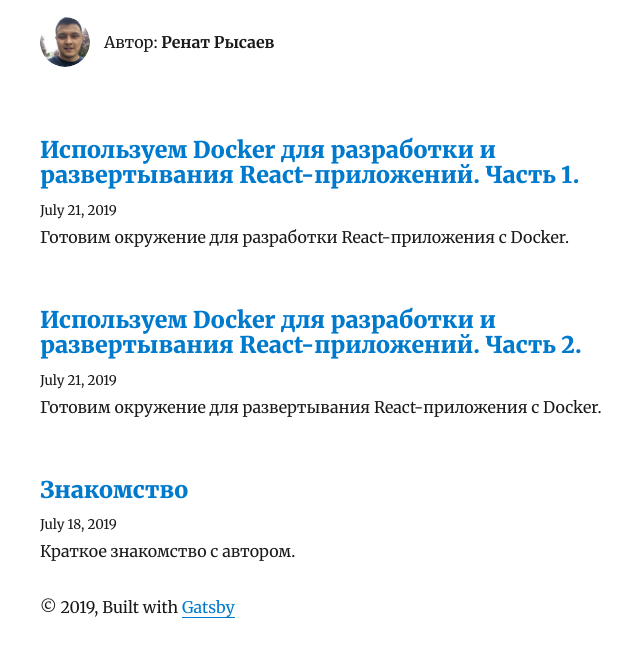
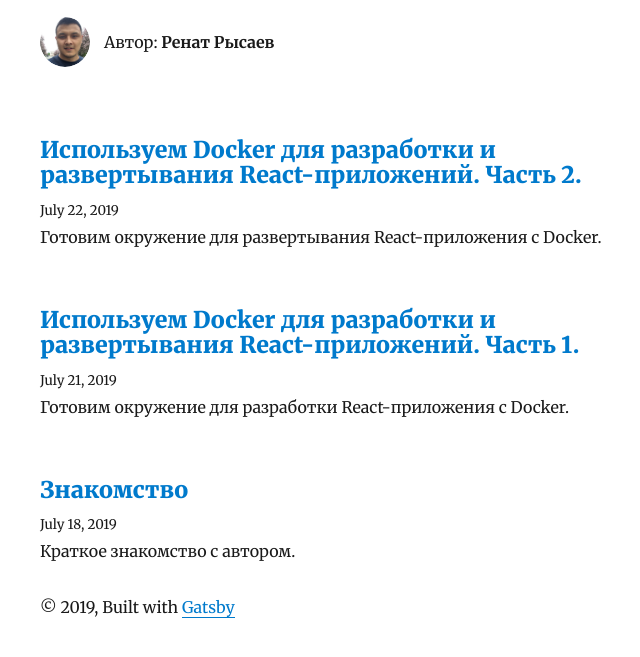
Before and after one commit to RenatRysaev/rysaev.dev, a Gatsby site: page / in a window 1280 px wide. Shown: the part 207-864 px from the top of the page, without its empty margins (285-925 px from the left). Built offline with nearby package versions, Linux system fonts and the light colour scheme; Gatsby itself is replaced by a stand-in of ours; some packages are replaced by stand-ins of ours.

Commit message:
Article: Dockerized React-app for deploy. Part 2. Fix date.

```diff
--- a/content/blog/react-ci-cd-2/index.md
+++ b/content/blog/react-ci-cd-2/index.md
@@ -1,6 +1,6 @@
 ---
 title: Используем Docker для разработки и развертывания React-приложений. Часть 2.
-date: "2019-07-21"
+date: "2019-07-22"
 description: Готовим окружение для развертывания React-приложения с Docker.
 ---
 
```
